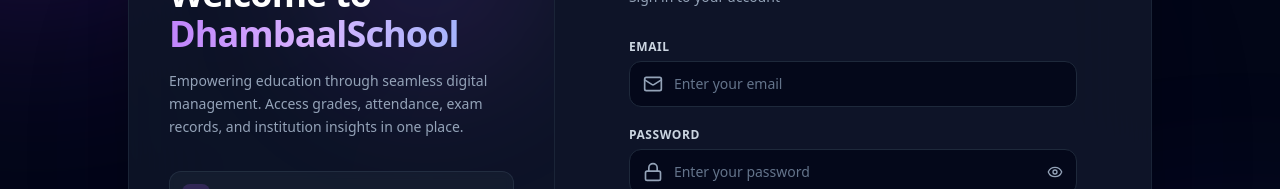
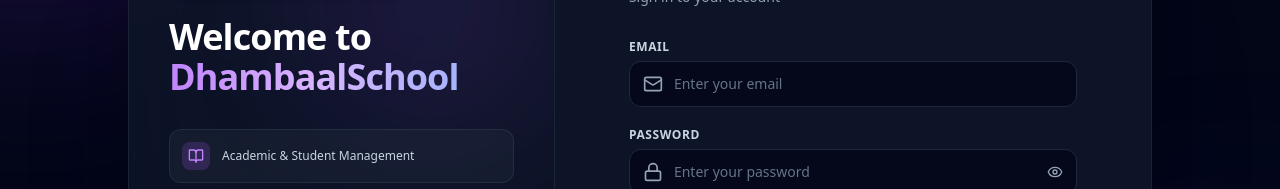
Before and after one commit to AnasAli500/DHfrontend, a React (Vite) app: page /login in a window 1280 px wide. Shown: the part 245-434 px from the top of the page. Built offline with nearby package versions, Linux system fonts and the light colour scheme; no server answers.

Commit message:
update login page

```diff
--- a/src/pages/auth/Login.jsx
+++ b/src/pages/auth/Login.jsx
@@ -102,9 +102,9 @@
                 {schoolDisplayName}
               </span>
             </h1>
-            <p className="mt-4 text-slate-400 text-sm leading-relaxed">
+            {/* <p className="mt-4 text-slate-400 text-sm leading-relaxed">
               Empowering education through seamless digital management. Access grades, attendance, exam records, and institution insights in one place.
-            </p>
+            </p> */}
 
             {/* Feature Highlights */}
             <div className="mt-8 space-y-3.5 hidden sm:block">
```
